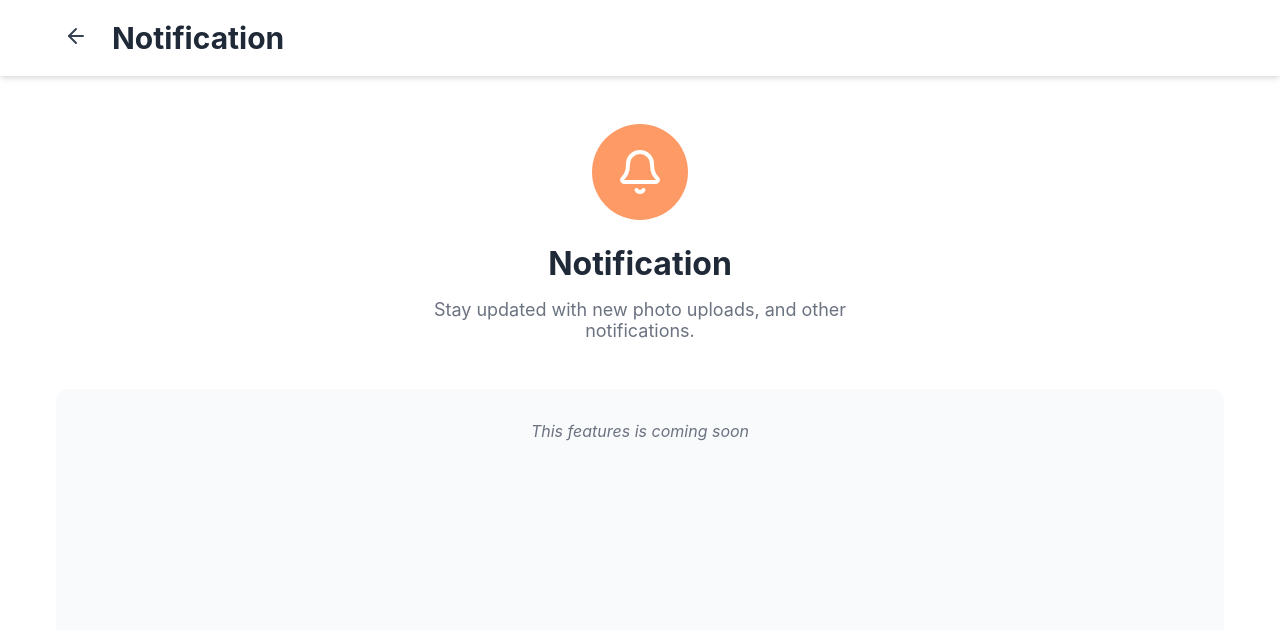
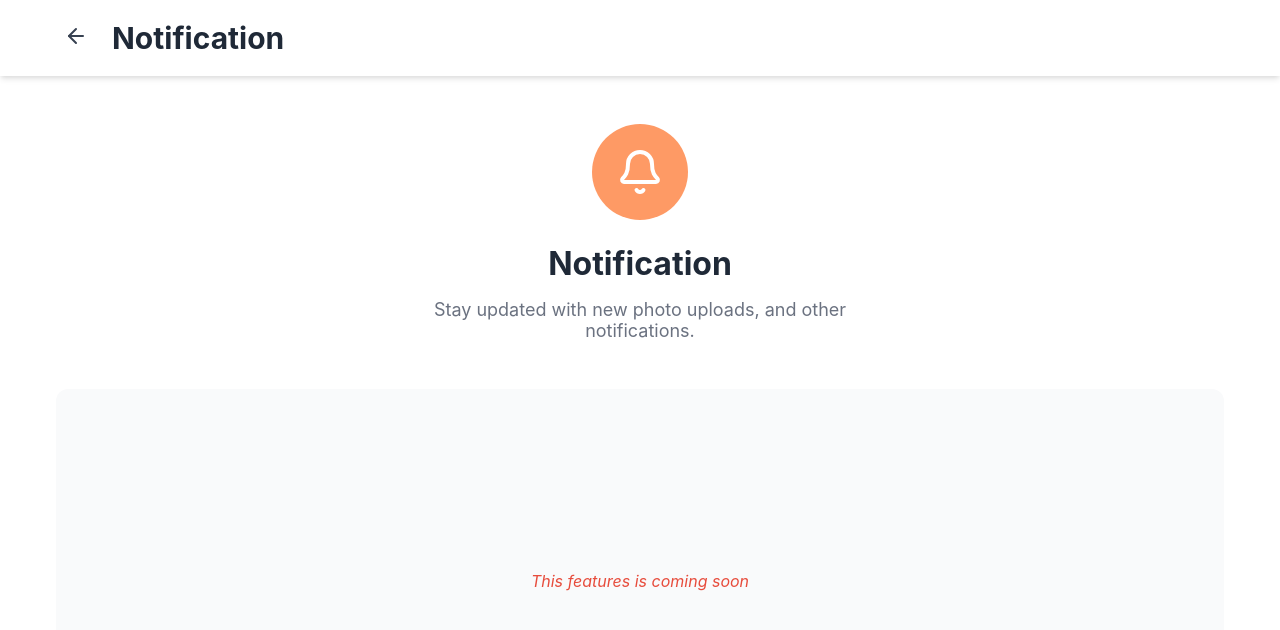
Before and after one commit to Emmanuel4503/BCC-Gallery-Front-end, a React (Vite) app: page /notification in a window 1280 px wide. Shown: the top 630 px of the page. Built offline with nearby package versions, Linux system fonts and the light colour scheme.

Commit message:
BCC Gallery

```diff
--- a/src/styles/SubPages.css
+++ b/src/styles/SubPages.css
@@ -104,9 +104,16 @@
   }
 
   .placeholder-text {
-    color: #6b7280;
+    display: flex;
+    flex-direction: column;
+    align-items: center;
+    justify-content: center;
+    padding: 3rem;
+    color: #e74c3c;
+    text-align: center;
     font-style: italic;
     min-height: 20rem;
+
   }
 
 
```
